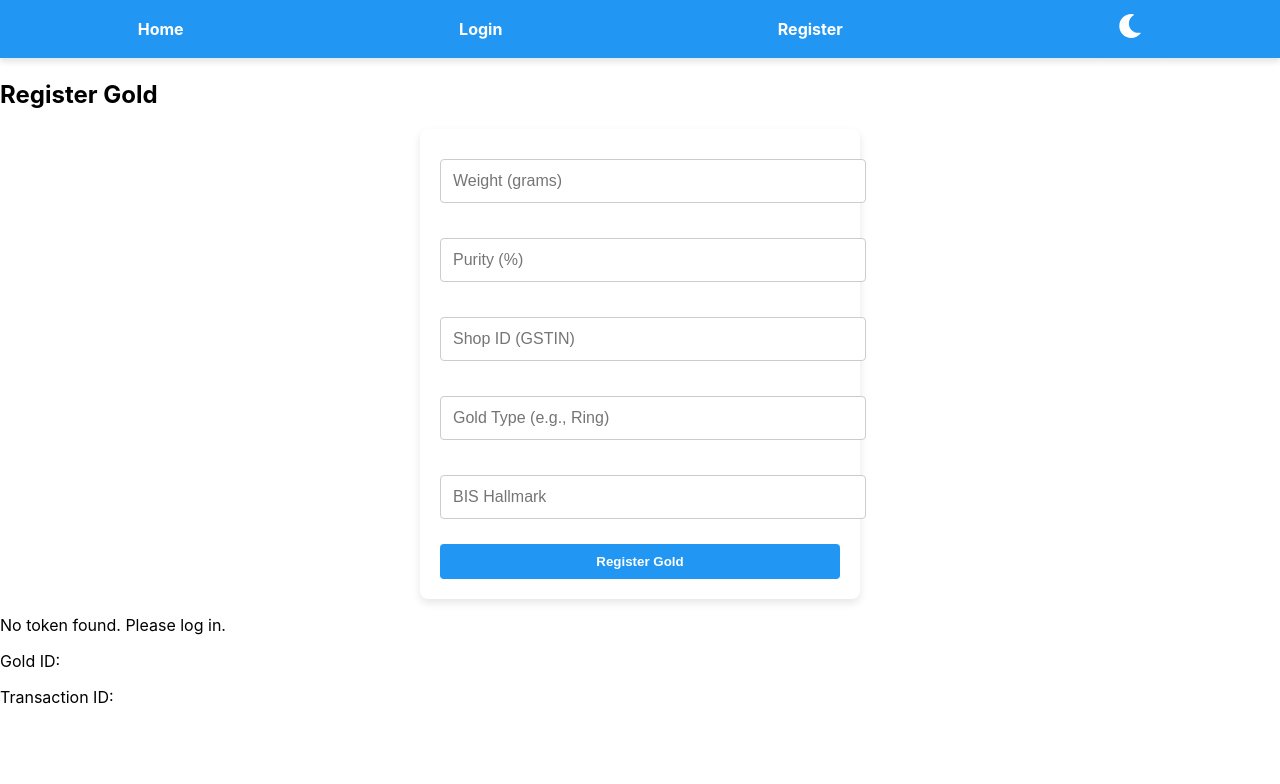
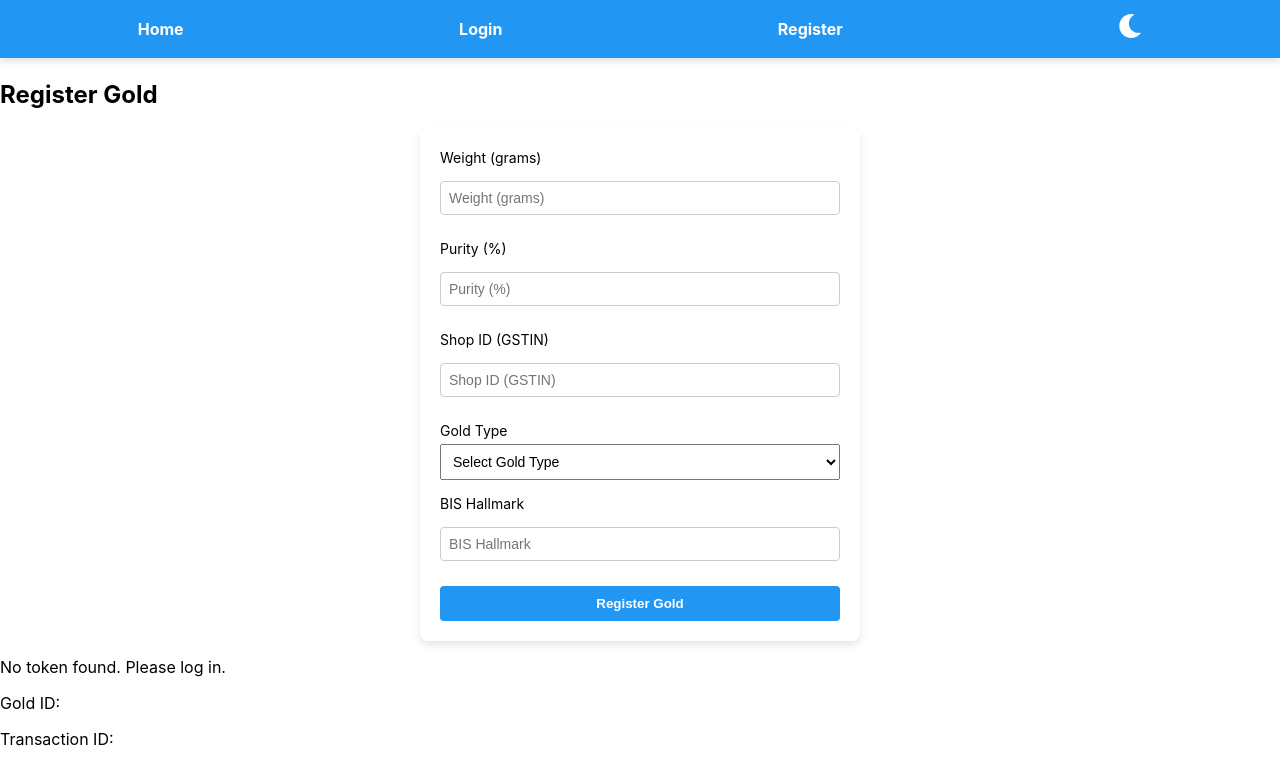
Before and after one commit to AntonyAshwin/Project-SESAPZG-504-569, a React (Create React App) app in the folder frontend/: page /register-gold in a window 1280 px wide. Shown: the top 784 px of the page. Built offline with nearby package versions, Linux system fonts and the light colour scheme.

Commit message:
add gold type as a drop down menu

```diff
--- a/frontend/src/components/RegisterGold.css
+++ b/frontend/src/components/RegisterGold.css
@@ -35,7 +35,8 @@ form {
   font-size: 14px;
 }
 
-.form-group input {
+.form-group input,
+.form-group select {
   width: 100%;
   padding: 8px;
   box-sizing: border-box;
--- a/frontend/src/components/RegisterGold.js
+++ b/frontend/src/components/RegisterGold.js
@@ -2,6 +2,7 @@ import React, { useState, useEffect } from 'react';
 import Web3 from 'web3';
 import GoldVerificationABI from '../build/contracts/GoldVerification.json'; // Adjust the path as necessary
 import contractAddress from '../contractAddress'; // Import the contract address
+import jewelryEnum from '../localResources/jewelryEnum'; // Import the jewelryEnum dictionary
 
 const RegisterGold = () => {
   const [weight, setWeight] = useState('');
@@ -69,10 +70,6 @@ const RegisterGold = () => {
       setRegistrationResult('Purity must be between 0 and 100 percent');
       return false;
     }
-    if (goldType.length > 3) {
-      setRegistrationResult('Gold Type must be a maximum of 3 characters');
-      return false;
-    }
     if (bisHallmark.length > 1) {
       setRegistrationResult('BIS Hallmark must be a maximum of 1 character');
       return false;
@@ -95,7 +92,7 @@ const RegisterGold = () => {
           parseInt(weight),
           parseInt(purity),
           convertToHex(shopId), // Use GSTIN as shopId
-          convertToHex(goldType),
+          convertToHex(jewelryEnum[goldType]), // Use the value from jewelryEnum
           convertToHex(bisHallmark)
         ).send({ from: accounts[0] });
 
@@ -151,36 +148,61 @@ const RegisterGold = () => {
     <div>
       <h2>Register Gold</h2>
       <form onSubmit={(e) => { e.preventDefault(); registerGold(); }}>
+        <div className="form-group">
+          <label htmlFor="weight">Weight (grams)</label>
           <input
             type="number"
+            id="weight"
             value={weight}
             onChange={(e) => setWeight(e.target.value)}
             placeholder="Weight (grams)"
           />
+        </div>
+        <div className="form-group">
+          <label htmlFor="purity">Purity (%)</label>
           <input
             type="number"
+            id="purity"
             value={purity}
             onChange={(e) => setPurity(e.target.value)}
             placeholder="Purity (%)"
           />
+        </div>
+        <div className="form-group">
+          <label htmlFor="shopId">Shop ID (GSTIN)</label>
           <input
             type="text"
+            id="shopId"
             value={shopId}
             readOnly
             placeholder="Shop ID (GSTIN)"
           />
+        </div>
+        <div className="form-group">
+          <label htmlFor="goldType">Gold Type</label>
+          <select
+            id="goldType"
+            value={goldType}
+            onChange={(e) => setGoldType(e.target.value)}
+          >
+            <option value="">Select Gold Type</option>
+            {Object.keys(jewelryEnum).map((key) => (
+              <option key={key} value={key}>
+                {key}
+              </option>
+            ))}
+          </select>
+        </div>
+        <div className="form-group">
+          <label htmlFor="bisHallmark">BIS Hallmark</label>
           <input
             type="text"
-          value={goldType}
-          onChange={(e) => setGoldType(e.target.value)}
-          placeholder="Gold Type (e.g., Ring)"
-        />
-        <input
-          type="text"
+            id="bisHallmark"
             value={bisHallmark}
             onChange={(e) => setBisHallmark(e.target.value)}
             placeholder="BIS Hallmark"
           />
+        </div>
         <button type="submit">Register Gold</button>
       </form>
       {registrationResult && (
--- /dev/null
+++ b/frontend/src/localResources/jewelryEnum.js
@@ -0,0 +1,19 @@
+const jewelryEnum = {
+    "Necklace": "N1A",
+    "Ring": "R2B",
+    "Bracelet": "B3C",
+    "Earrings": "E4D",
+    "Bangles": "B5E",
+    "Anklet": "A6F",
+    "Nose Pin": "N7G",
+    "Pendant": "P8H",
+    "Toe Ring": "T9I",
+    "Chain": "C1J",
+    "Choker": "C2K",
+    "Armlet": "A3L",
+    "Waist Belt": "W4M",
+    "Hair Clip": "H5N",
+    "Charm": "C6O"
+};
+
+export default jewelryEnum;
```
Lines whose indentation alone changed are shown as unchanged.
